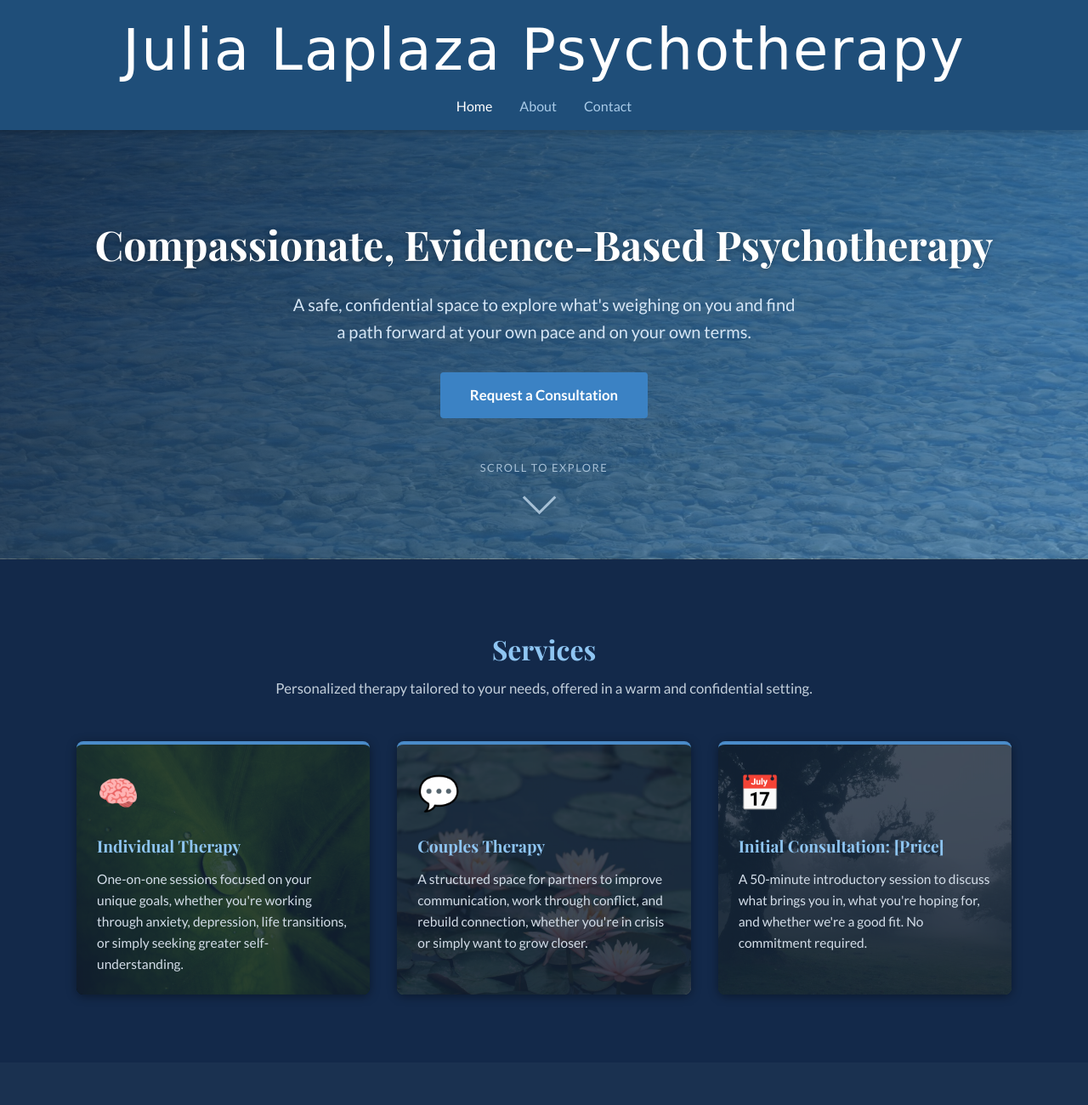
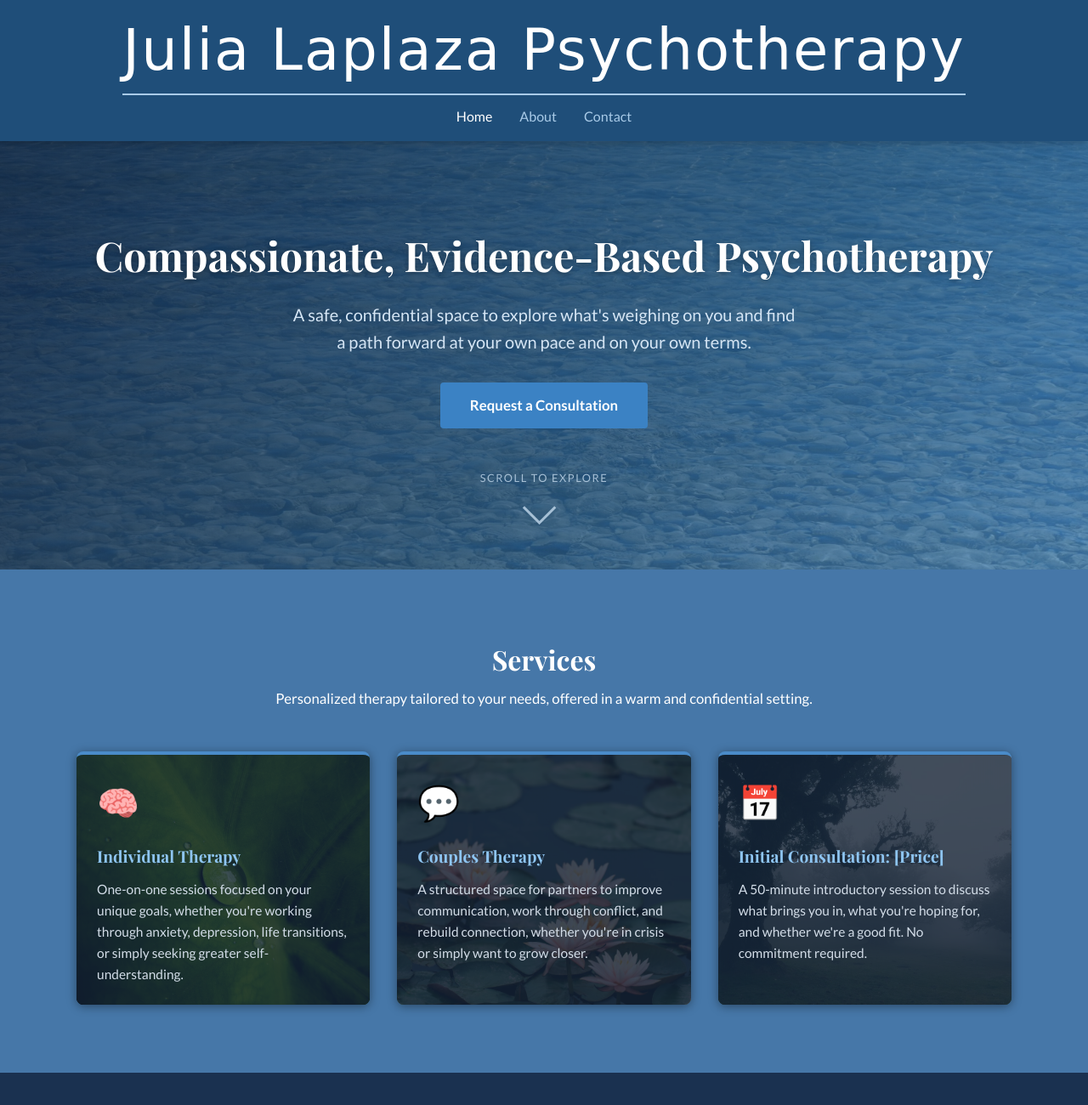
Before and after one commit to luce-vision/Julia-Laplaza-Psychotherapy-Site, a plain HTML site: page index.html in a window 1280 px wide. Shown: the top 1300 px of the page at 85% size. Drawn offline with nearby package versions, Linux system fonts and the light colour scheme; a web font is replaced by a local one.

Commit message:
Updated colors, added title underline

```diff
--- a/index.html
+++ b/index.html
@@ -32,7 +32,7 @@
     </div>
   </div>
 
-  <section>
+  <section class="services-section">
     <div class="container">
       <h2 class="section-title">Services</h2>
       <p class="section-subtitle">Personalized therapy tailored to your needs, offered in a warm and confidential setting.</p>
--- a/style.css
+++ b/style.css
@@ -44,6 +44,8 @@ nav .logo {
   letter-spacing: 0.5px;
   display: flex;
   align-items: center;
+  padding-bottom: 0.15em;
+  border-bottom: 1.5px solid #a9cbe8;
 }
 
 nav .logo img {
@@ -103,6 +105,8 @@ nav.nav-home .logo-home {
   justify-content: center;
   text-align: center;
   line-height: 1.2;
+  padding-bottom: 0.15em;
+  border-bottom: 2px solid #a9cbe8;
 }
 
 /* Hero */
@@ -211,6 +215,19 @@ section {
   color: #c3cfdb;
   margin-bottom: 3rem;
   font-size: 1.05rem;
+}
+
+/* Homepage services section: mid-tone blue so the dark cards stand out */
+.services-section {
+  background: #4677a8;
+}
+
+.services-section .section-title {
+  color: #fff;
+}
+
+.services-section .section-subtitle {
+  color: #fff;
 }
 
 /* Services grid */
```
